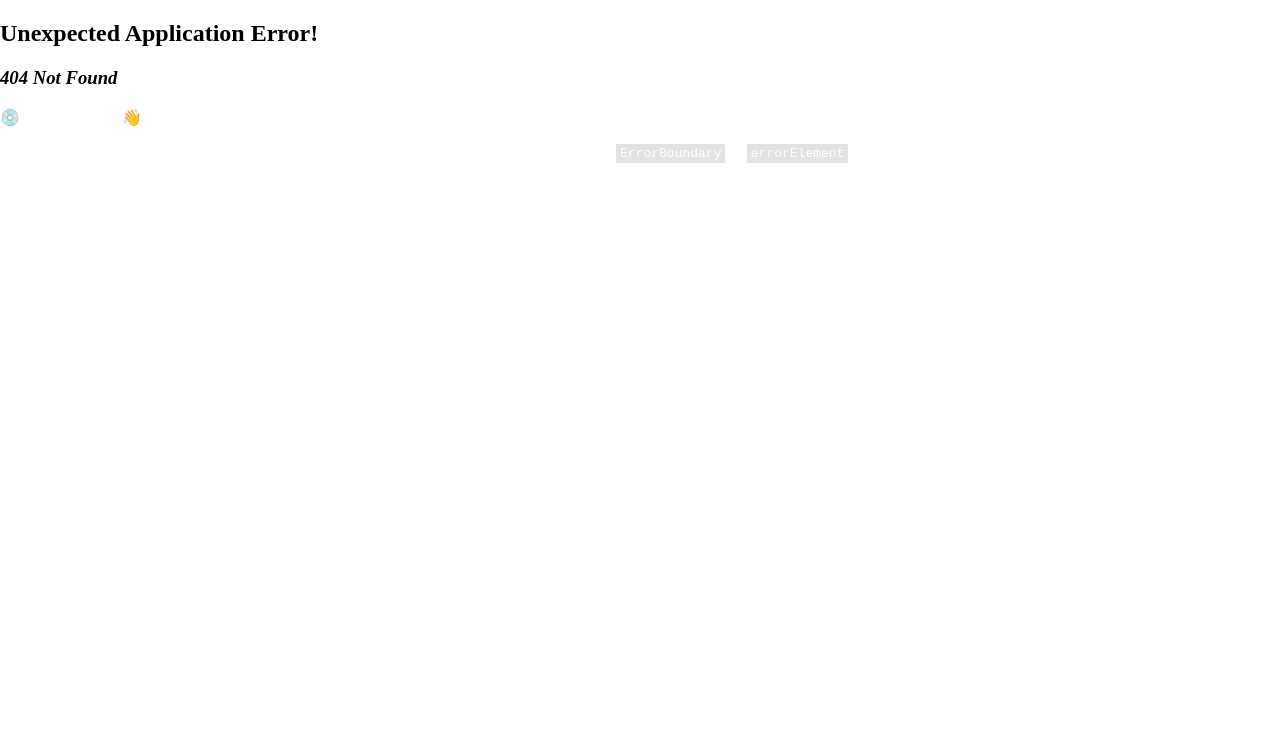
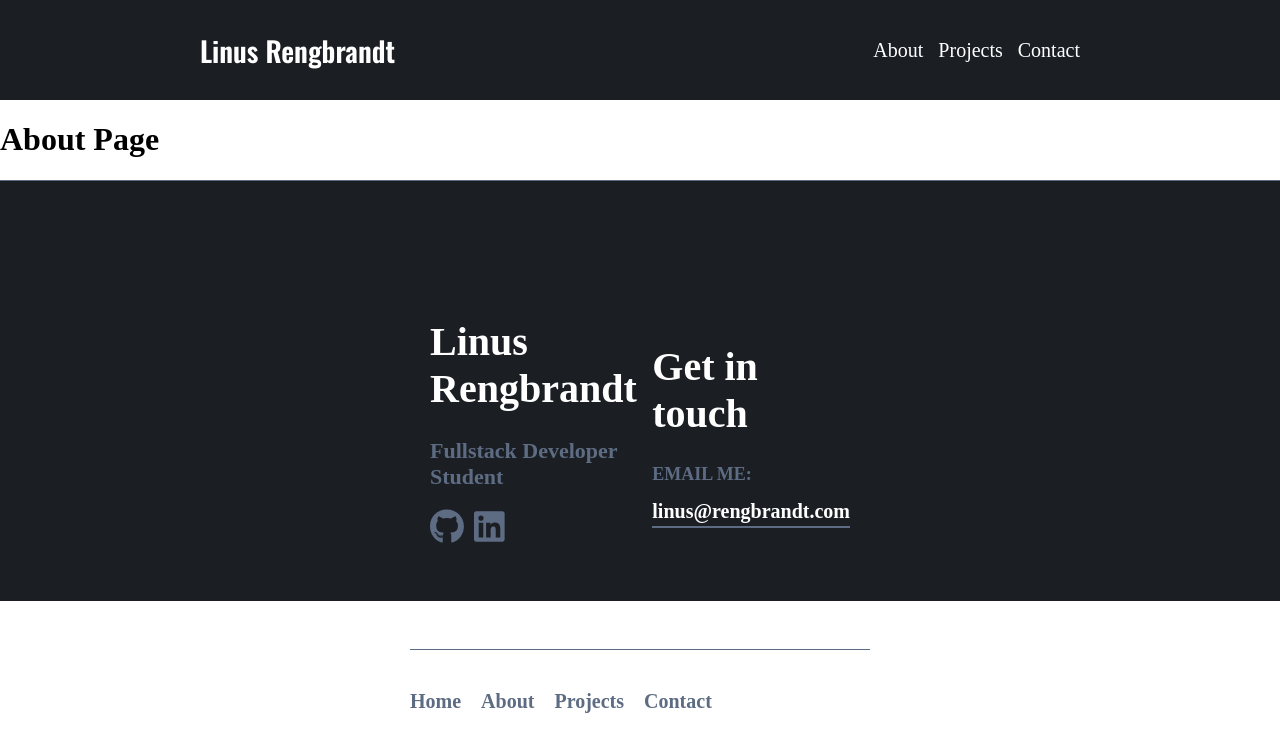
Before and after one commit to RogeSocial/Personal-Portfolio, a React (Vite) app in the folder client/: page /about in a window 1280 px wide. Before the commit this address had no page. Shown: the top 752 px of the page. Built offline with nearby package versions, Linux system fonts and the light colour scheme.

Commit message:
added routing to the about page and fix error in css on links in the nav

```diff
--- a/client/src/components/footer.tsx
+++ b/client/src/components/footer.tsx
@@ -37,7 +37,7 @@ function footer() {
             </div>
             <div className="footer-nav">
                 <Link to="/">Home</Link>
-                <Link to="/">About</Link>
+                <Link to="/about">About</Link>
                 <Link to="/">Projects</Link>
                 <Link to="/">Contact</Link>
             </div>
--- a/client/src/components/navbar.tsx
+++ b/client/src/components/navbar.tsx
@@ -6,9 +6,9 @@ function navbar () {
         <div className="navbar">
             <Link to="/" className="nav-title"><h1>Linus Rengbrandt</h1></Link>
             <div className="nav-right">
-                <a>About</a>
-                <a>Projects</a>
-                <a>Contact</a>
+                <Link to="/about">About</Link>
+                <Link to="/">Projects</Link>
+                <Link to="/">Contact</Link>
             </div>
         </div>
     )
--- a/client/src/main.tsx
+++ b/client/src/main.tsx
@@ -8,12 +8,13 @@ import {
   createRoutesFromElements } from 'react-router-dom';
 
 import LandingPage from './pages/LandingPage.tsx'
+import AboutPage from './pages/AboutPage.tsx'
 
 const router = createBrowserRouter(
   createRoutesFromElements(
     <Route path="/" element={<App/>}>
       <Route index element={<LandingPage/>} />
-
+      <Route path="/about" element={<AboutPage/>} />
     </Route>
   )
 )
--- /dev/null
+++ b/client/src/pages/AboutPage.tsx
@@ -0,0 +1,9 @@
+function AboutPage () {
+    return (
+        <div>
+            <h1>About Page</h1>
+        </div>
+    )
+}
+
+export default AboutPage;
--- a/client/src/styling/navbar.css
+++ b/client/src/styling/navbar.css
@@ -30,6 +30,7 @@ body {
 }
 
 .nav-right a {
+    text-decoration: none;
     margin-left: 15px;
     color: #ffffff;
 }
```
